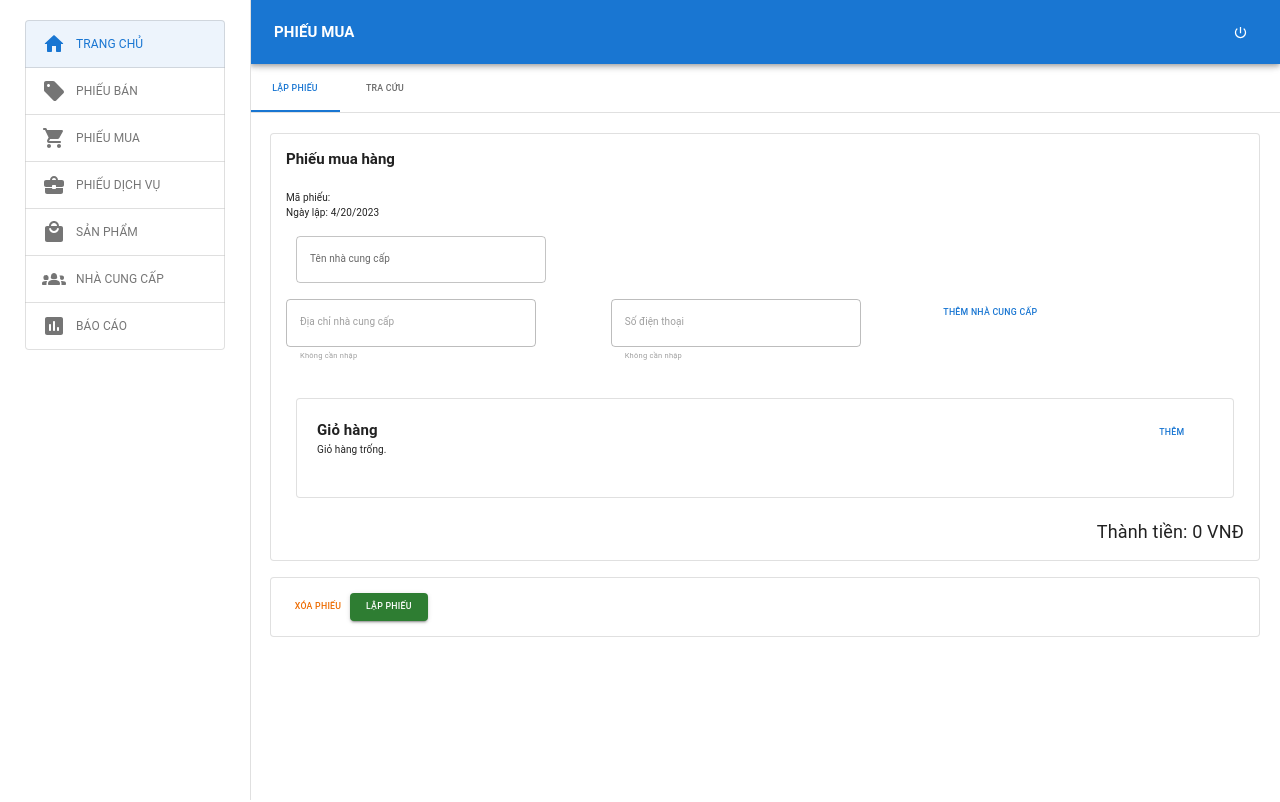
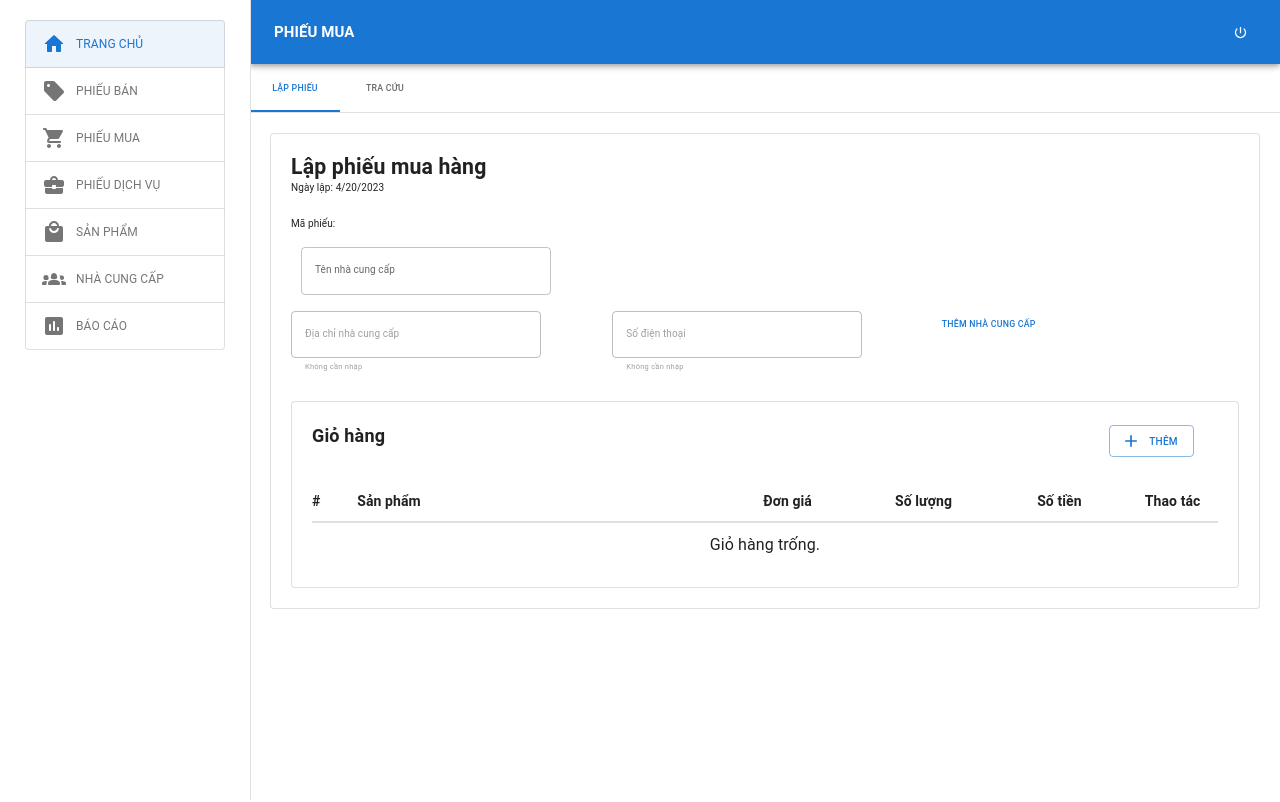
Before and after one commit to realhaidinh/jewlery-management-web, a React (Vite) app: page /buy in a window 1280 px wide. Shown: the top 802 px of the page. Built offline with nearby package versions, Linux system fonts and the light colour scheme.

Commit message:
remake CartContainer, add QuantityButton

```diff
--- a/src/components/Container/CartContainer.jsx
+++ b/src/components/Container/CartContainer.jsx
@@ -1,15 +1,94 @@
-import { Paper, Grid } from '@mui/material';
-
-const CartContainer = ({ title, productAmount, children }) => {
+import { Paper, Grid, Typography, Box, Divider } from '@mui/material';
+import { QuantityButton, ControlButton } from '../Controls';
+import ProductSelectModal from '../Modal/ProductSelectModal';
+const CartContainer = ({
+  title,
+  productAmount,
+  productCart,
+  handleDecrease,
+  handleIncrease,
+  handleRemove,
+  open,
+  AddItem,
+  onButtonClick,
+  onButtonClose,
+}) => {
   return (
-    <Paper variant="outlined" sx={{ width: 'auto', minHeight: '100px', padding: '20px', margin: '20px 10px' }}>
+    <Paper variant="outlined" sx={{ width: 'auto', minHeight: '100px', p: '20px', mt: '12px' }}>
       <Grid container spacing={0.2}>
-        <Grid item xs={11}>
-          <h2>{title}</h2>
-          {productAmount === 0 && <span>Giỏ hàng trống.</span>}
-          {productAmount > 0 && <span>Có {productAmount} mặt hàng trong giỏ.</span>}
+        <Grid item xs={10.5} mb="40px">
+          <Typography sx={{ fontSize: '1.8rem' }}>
+            <b>{title}</b>
+          </Typography>
         </Grid>
-        {children}
+        <Grid item xs={1.5}>
+          <ProductSelectModal
+            open={open}
+            AddItem={AddItem}
+            onButtonClick={onButtonClick}
+            onButtonClose={onButtonClose}
+          />
+        </Grid>
+        <Grid item xs={12}>
+          <Box sx={{ width: '100%', height: '30px', fontSize: '1.4rem', display: 'flex' }}>
+            <Box width="5%">
+              <b>#</b>
+            </Box>
+            <Box width="40%">
+              <b>Sản phẩm</b>
+            </Box>
+            <Box width="15%" textAlign="center">
+              <b>Đơn giá</b>
+            </Box>
+            <Box width="15%" textAlign="center">
+              <b>Số lượng</b>
+            </Box>
+            <Box width="15%" textAlign="center">
+              <b>Số tiền</b>
+            </Box>
+            <Box width="10%" textAlign="center">
+              <b>Thao tác</b>
+            </Box>
+          </Box>
+          <Divider />
+          <Divider />
+          {productAmount === 0 && (
+            <Box sx={{ m: '10px', fontSize: '1.6rem', textAlign: 'center' }}>Giỏ hàng trống.</Box>
+          )}
+        </Grid>
+        {productCart.map((product, index) => (
+          <Grid key={index} item xs={12}>
+            <Box key={index} sx={{ width: '100%', display: 'flex', fontSize: '1.2rem', alignItems: 'center' }}>
+              <Box width="5%">{index + 1}</Box>
+              <Box width="40%">
+                <div>
+                  <h3>{product.productName}</h3>
+                  <span>({product.productType})</span>
+                </div>
+              </Box>
+              <Box width="15%" textAlign="center">
+                ₫{product.productPrice.toLocaleString()}
+              </Box>
+              <Box width="15%" textAlign="center">
+                <QuantityButton
+                  value={index}
+                  Quantity={product.productQuantity}
+                  handleDecrease={handleDecrease}
+                  handleIncrease={handleIncrease}
+                />
+              </Box>
+              <Box width="15%" textAlign="center" color="red">
+                ₫{(product.productPrice * product.productQuantity).toLocaleString()}
+              </Box>
+              <Box width="10%" textAlign="center">
+                <ControlButton value={index} variant="textInherit" onClick={handleRemove}>
+                  Xóa
+                </ControlButton>
+              </Box>
+            </Box>
+            <Divider />
+          </Grid>
+        ))}
       </Grid>
     </Paper>
   );
--- a/src/components/Container/Container.jsx
+++ b/src/components/Container/Container.jsx
@@ -5,7 +5,7 @@ const Container = ({ children }) => {
     <Paper
       variant="outlined"
       sx={{
-        padding: '15px',
+        padding: '20px',
         width: 'auto',
         backgroundColor: '#fff',
       }}
--- a/src/components/Container/FormContainer.jsx
+++ b/src/components/Container/FormContainer.jsx
@@ -1,30 +1,66 @@
-import { Grid, Stack, Typography, Button } from '@mui/material';
+import { Grid, Stack, Typography } from '@mui/material';
 import Container from './Container';
-const FormContainer = ({ show, title, formID, currentDate, resetForm, submitForm, children }) => {
+import ControlButton from '../Controls/ControlButton';
+import CheckIcon from '@mui/icons-material/Check';
+
+const FormContainer = ({
+  show,
+  title,
+  formID,
+  currentDate,
+  totalPrice,
+  productAmount,
+  resetForm,
+  submitForm,
+  children,
+}) => {
   return (
     <Stack spacing={2} sx={{ p: '20px', display: `${show ? 'block' : 'none'}` }}>
       <Container>
         <form>
-          <Typography variant="h5">
+          <Typography variant="h4">
             <b>{title}</b>
           </Typography>
+          <Typography>Ngày lập: {currentDate.toLocaleDateString()}</Typography>
           <Grid container spacing={2} sx={{ marginTop: '5px' }}>
             <Grid item xs={12}>
               <p>Mã phiếu: {formID}</p>
-              <p>Ngày lập: {currentDate.toLocaleDateString()}</p>
             </Grid>
             {children}
           </Grid>
         </form>
       </Container>
-      <Container>
-        <Button variant="text" color="warning" onClick={resetForm}>
-          XÓA PHIẾU
-        </Button>
-        <Button variant="contained" color="success" onClick={submitForm}>
-          LẬP PHIẾU
-        </Button>
-      </Container>
+      {productAmount !== 0 && (
+        <Container>
+          <Stack direction="row" flex="1" alignItems="center">
+            <ControlButton
+              variant="text"
+              color="warning"
+              onClick={resetForm}
+              width="80px"
+              height="40px"
+              fontSize="1.1rem"
+            >
+              XÓA PHIẾU
+            </ControlButton>
+            <Stack flexGrow="1" />
+            <Typography sx={{ fontSize: '1.2rem' }}>Tổng thanh toán ({productAmount} sản phẩm):</Typography>
+            <Typography sx={{ ml: '5px', mr: '10px', fontSize: '1.6rem', color: 'red' }}>
+              <b>₫{totalPrice.toLocaleString()}</b>
+            </Typography>
+            <ControlButton
+              color="success"
+              onClick={submitForm}
+              startIcon={<CheckIcon />}
+              width="150px"
+              height="40px"
+              fontSize="1.1rem"
+            >
+              LẬP PHIẾU
+            </ControlButton>
+          </Stack>
+        </Container>
+      )}
     </Stack>
   );
 };
--- a/src/components/Controls/ControlButton.jsx
+++ b/src/components/Controls/ControlButton.jsx
@@ -1,12 +1,15 @@
 import { Button } from '@mui/material';
 
-const ControlButton = ({ variant, color, onClick, children }) => {
+const ControlButton = ({ value, variant, color, width, height, fontSize, onClick, startIcon, endIcon, children }) => {
   return (
     <Button
+      value={value}
       variant={variant || 'contained'}
       color={color || 'primary'}
       onClick={onClick}
-      sx={{ width: '100px', height: '35px', margin: '3px' }}
+      sx={{ width: { width }, height: { height }, margin: '3px', fontSize: { fontSize } }}
+      startIcon={startIcon}
+      endIcon={endIcon}
     >
       {children}
     </Button>
--- a/src/components/Controls/ModalButton.jsx
+++ b/src/components/Controls/ModalButton.jsx
@@ -1,20 +1,22 @@
-import { Button, Box, Dialog, DialogActions, DialogContent, DialogTitle } from '@mui/material';
+import { Box, Dialog, DialogActions, DialogContent, DialogTitle } from '@mui/material';
+import ControlButton from './ControlButton';
+import AddIcon from '@mui/icons-material/Add';
 
 const ModalButton = ({ buttonName, open, onClick, onClose, dialogTitle, children }) => {
   return (
     <>
-      <Button onClick={onClick} color="primary" sx={{ position: 'flex-end' }}>
+      <ControlButton onClick={onClick} variant="outlined" color="primary" startIcon={<AddIcon />} fontSize="1rem">
         {buttonName}
-      </Button>
+      </ControlButton>
       <Dialog disableEscapeKeyDown open={open} onClose={onClose}>
         <DialogTitle>{dialogTitle}</DialogTitle>
         <DialogContent>
           <Box sx={{ display: 'flex', flexDirection: 'column' }}>{children}</Box>
         </DialogContent>
         <DialogActions>
-          <Button onClick={onClose} variant="contained" sx={{ marginBottom: '10px', marginRight: '5px' }}>
+          <ControlButton onClick={onClose} variant="contained" sx={{ marginBottom: '10px', marginRight: '5px' }}>
             Đóng
-          </Button>
+          </ControlButton>
         </DialogActions>
       </Dialog>
     </>
--- /dev/null
+++ b/src/components/Controls/QuantityButton.jsx
@@ -0,0 +1,17 @@
+import { ButtonGroup, Button } from '@mui/material';
+
+const QuantityButton = ({ Quantity, handleDecrease, handleIncrease, value }) => {
+  return (
+    <ButtonGroup variant="outlined" size="small" aria-label="outlined button group">
+      <Button name="Decrease" value={value} onClick={handleDecrease}>
+        -
+      </Button>
+      <Button>{Quantity}</Button>
+      <Button name="Increase" value={value} onClick={handleIncrease}>
+        +
+      </Button>
+    </ButtonGroup>
+  );
+};
+
+export default QuantityButton;
--- a/src/components/Controls/index.jsx
+++ b/src/components/Controls/index.jsx
@@ -1,4 +1,5 @@
 import ControlButton from './ControlButton';
 import ModalButton from './ModalButton';
+import QuantityButton from './QuantityButton';
 
-export { ControlButton, ModalButton };
+export { ControlButton, ModalButton, QuantityButton };
--- a/src/components/Modal/ProductSelectModal.jsx
+++ b/src/components/Modal/ProductSelectModal.jsx
@@ -1,26 +1,11 @@
-import * as React from "react";
-import {
-  Table,
-  TableBody,
-  TableCell,
-  TableContainer,
-  TableHead,
-  TableRow,
-  Paper,
-  Button,
-  Box,
-} from "@mui/material";
-import { ModalButton } from "../Controls";
-import productData from "../../pages/productData";
+import * as React from 'react';
+import { Table, TableBody, TableCell, TableContainer, TableHead, TableRow, Paper, Button, Box } from '@mui/material';
+import { ModalButton } from '../Controls';
+import productData from '../../pages/productData';
 
 export default function ProductSelectModal({ AddItem, onButtonClick, onButtonClose, open }) {
   return (
-    <ModalButton
-      buttonName="Thêm"
-      open={open}
-      onClick={onButtonClick}
-      onClose={onButtonClose}
-    >
+    <ModalButton buttonName="Thêm" open={open} onClick={onButtonClick} onClose={onButtonClose}>
       <Box>
         <Box marginBottom="10px" textAlign="center">
           <h2>Thêm sản phẩm</h2>
@@ -53,8 +38,8 @@ export default function ProductSelectModal({ AddItem, onButtonClick, onButtonClo
                   <TableCell>{row.productType}</TableCell>
                   <TableCell>{row.productPrice}</TableCell>
                   <TableCell>
-                    <Button value={index} onClick={AddItem}>
-                      Thêm
+                    <Button value={index} onClick={AddItem} color="success">
+                      + Thêm
                     </Button>
                   </TableCell>
                 </TableRow>
--- a/src/pages/BuyTicket/BuyForm.jsx
+++ b/src/pages/BuyTicket/BuyForm.jsx
@@ -1,10 +1,8 @@
 import { useReducer, useState } from 'react';
-import { ButtonGroup, Button, Grid, TextField, Box, Typography } from '@mui/material';
+import { Grid, TextField } from '@mui/material';
 import productData from '../productData';
 import supplierData from '../supplierData';
-import ProductSelectModal from '../../components/Modal/ProductSelectModal';
 import { FormContainer, CartContainer } from '../../components/Container';
-import { ControlButton } from '../../components/Controls';
 import formReducer from '../../components/reducer/form';
 import Dropdown from '../../components/Container/Dropdown';
 import CreateNewModal from '../../components/Modal/CreateNewModal';
@@ -150,10 +148,12 @@ const BuyForm = ({ show }) => {
 
   return (
     <FormContainer
-      title="Phiếu mua hàng"
+      show={show}
+      title="Lập phiếu mua hàng"
+      currentDate={state.currentDate}
       formID={state.buyFormID}
-      currentDate={state.currentDate}
-      show={show}
+      totalPrice={totalPrice}
+      productAmount={productAmount}
       resetForm={resetForm}
       submitForm={handleSubmit}
     >
@@ -205,48 +205,20 @@ const BuyForm = ({ show }) => {
       </Grid>
       <Grid item xs={12}>
         {/* Gio Hang */}
-        <CartContainer title="Giỏ hàng" productAmount={productAmount}>
-          <Grid item xs={1}>
-            {/* Product Table */}
-            <ProductSelectModal
-              open={open}
-              AddItem={handleAdd}
-              onButtonClick={handleClickOpen}
-              onButtonClose={handleClose}
-            />
-          </Grid>
-          <Grid item xs={12} marginTop="10px">
-            {state.productCart.map((product, index) => (
-              <Box key={index} width="auto" display="flex" marginTop="5px" justifyContent="space-between">
-                <Box width="5%">#{index + 1}</Box>
-                <Box width="80%" display="flex" justifyContent="space-between">
-                  <div>
-                    <h3>{product.productName}</h3>
-                    <span>({product.productType})</span>
-                  </div>
-                  <Box textAlign="right">
-                    {product.productPrice.toLocaleString()} <b>VNĐ</b> x
-                    <ButtonGroup variant="outlined" size="small" aria-label="outlined button group">
-                      <Button name="Decrease" value={index} onClick={handleDecrease}>
-                        -
-                      </Button>
-                      <Button>{product.productQuantity}</Button>
-                      <Button name="Increase" value={index} onClick={handleIncrease}>
-                        +
-                      </Button>
-                    </ButtonGroup>
-                  </Box>
-                </Box>
-                <Button value={index} onClick={handleRemove}>
-                  Xóa
-                </Button>
-              </Box>
-            ))}
-          </Grid>
-        </CartContainer>
-        <Typography align="right" fontSize="18px">
-          Thành tiền: {totalPrice.toLocaleString()} VNĐ
-        </Typography>
+        <CartContainer
+          title="Giỏ hàng"
+          productAmount={productAmount}
+          productCart={state.productCart}
+          // Thay doi so luong, xoa san pham trong productCart
+          handleDecrease={handleDecrease}
+          handleIncrease={handleIncrease}
+          handleRemove={handleRemove}
+          // Cho Modal Select
+          open={open}
+          AddItem={handleAdd}
+          onButtonClick={handleClickOpen}
+          onButtonClose={handleClose}
+        />
       </Grid>
     </FormContainer>
   );
--- a/src/pages/SellTicket/SellForm.jsx
+++ b/src/pages/SellTicket/SellForm.jsx
@@ -1,9 +1,7 @@
 import { useReducer, useState } from 'react';
-import { ButtonGroup, Button, Grid, TextField, Box, Typography } from '@mui/material';
+import { Grid, TextField } from '@mui/material';
 import productData from '../productData';
-import ProductSelectModal from '../../components/Modal/ProductSelectModal';
 import { FormContainer, CartContainer } from '../../components/Container';
-import { ControlButton } from '../../components/Controls';
 import formReducer from '../../components/reducer/form';
 
 const defaultFormFields = {
@@ -25,6 +23,7 @@ const SellForm = ({ show }) => {
       },
     });
   };
+
   const handleChange = (event) => {
     const { name, value } = event.target;
     dispatch({
@@ -51,6 +50,7 @@ const SellForm = ({ show }) => {
       },
     });
   };
+
   const handleRemove = (event) => {
     dispatch({
       type: 'remove_product',
@@ -59,6 +59,7 @@ const SellForm = ({ show }) => {
       },
     });
   };
+
   const handleDecrease = (event) => {
     dispatch({
       type: 'decrease',
@@ -68,6 +69,7 @@ const SellForm = ({ show }) => {
     });
     // console.log(state);
   };
+
   const handleIncrease = (event) => {
     dispatch({
       type: 'increase',
@@ -82,11 +84,13 @@ const SellForm = ({ show }) => {
   const handleClickOpen = () => {
     setOpen(true);
   };
+
   const handleClose = (event, reason) => {
     if (reason !== 'backdropClick') {
       setOpen(false);
     }
   };
+
   // Submit Form
   const handleSubmit = (event) => {
     dispatch({
@@ -99,20 +103,20 @@ const SellForm = ({ show }) => {
     });
   };
 
-  // console.log(state);
-
   return (
     <FormContainer
       show={show}
       title="Lập phiếu bán hàng"
+      currentDate={state.currentDate}
       formID={state.sellFormID}
-      currentDate={state.currentDate}
+      totalPrice={totalPrice}
+      productAmount={productAmount}
       resetForm={resetForm}
       submitForm={handleSubmit}
     >
-      <Grid item xs={12} marginLeft="10px">
+      <Grid item xs={12}>
         <TextField
-          label="Tên khách hàng"
+          label="Khách hàng"
           placeholder="Nhập tên"
           name="customerName"
           value={state.customerName}
@@ -122,48 +126,20 @@ const SellForm = ({ show }) => {
       </Grid>
       <Grid item xs={12}>
         {/* Gio Hang */}
-        <CartContainer title="Giỏ hàng" productAmount={productAmount}>
-          <Grid item xs={1}>
-            {/* Product Table */}
-            <ProductSelectModal
-              open={open}
-              AddItem={handleAdd}
-              onButtonClick={handleClickOpen}
-              onButtonClose={handleClose}
-            />
-          </Grid>
-          <Grid item xs={12} marginTop="10px">
-            {state.productCart.map((product, index) => (
-              <Box key={index} width="auto" display="flex" marginTop="5px" justifyContent="space-between">
-                <Box width="5%">#{index + 1}</Box>
-                <Box width="80%" display="flex" justifyContent="space-between">
-                  <div>
-                    <h3>{product.productName}</h3>
-                    <span>({product.productType})</span>
-                  </div>
-                  <Box textAlign="right">
-                    {product.productPrice.toLocaleString()} <b>VNĐ</b> x
-                    <ButtonGroup variant="outlined" size="small" aria-label="outlined button group">
-                      <Button name="Decrease" value={index} onClick={handleDecrease}>
-                        -
-                      </Button>
-                      <Button>{product.productQuantity}</Button>
-                      <Button name="Increase" value={index} onClick={handleIncrease}>
-                        +
-                      </Button>
-                    </ButtonGroup>
-                  </Box>
-                </Box>
-                <Button value={index} onClick={handleRemove}>
-                  Xóa
-                </Button>
-              </Box>
-            ))}
-          </Grid>
-        </CartContainer>
-        <Typography align="right" fontSize="18px">
-          Thành tiền: {totalPrice.toLocaleString()} VNĐ
-        </Typography>
+        <CartContainer
+          title="Giỏ hàng"
+          productAmount={productAmount}
+          productCart={state.productCart}
+          // Thay doi so luong, xoa san pham trong productCart
+          handleDecrease={handleDecrease}
+          handleIncrease={handleIncrease}
+          handleRemove={handleRemove}
+          // Cho Modal Select
+          open={open}
+          AddItem={handleAdd}
+          onButtonClick={handleClickOpen}
+          onButtonClose={handleClose}
+        />
       </Grid>
     </FormContainer>
   );
--- a/src/pages/SellTicket/SellSearch.jsx
+++ b/src/pages/SellTicket/SellSearch.jsx
@@ -1,6 +1,8 @@
 import { useState } from 'react';
-import { Box, Typography } from '@mui/material';
+import { Button } from '@mui/material';
+import { ControlButton } from '../../components/Controls';
 import { SearchContainer, TableContainer } from '../../components/Container/';
+import InfoIcon from '@mui/icons-material/Info';
 import formData from '../formData';
 
 const initialSearchInput = '';
@@ -32,12 +34,16 @@ const columns = [
     width: 170,
   },
   {
-    field: 'action',
+    field: 'actions',
+    type: 'actions',
     headerClassName: 'table-header',
-    headerName: 'Thao tác',
-    headerAlign: 'center',
     align: 'center',
     width: 100,
+    getActions: (param) => [
+      <ControlButton variant="text" color="secondary" endIcon={<InfoIcon />}>
+        Chi tiết
+      </ControlButton>,
+    ],
   },
 ];
 const rows = formData.map((form, index) => {
@@ -48,7 +54,6 @@ const rows = formData.map((form, index) => {
     customerName: form.customerName,
     totalPaid: form.totalPaid,
     formDate: form.dateCreated,
-    action: 'Chi tiết',
   };
 });
 
```
